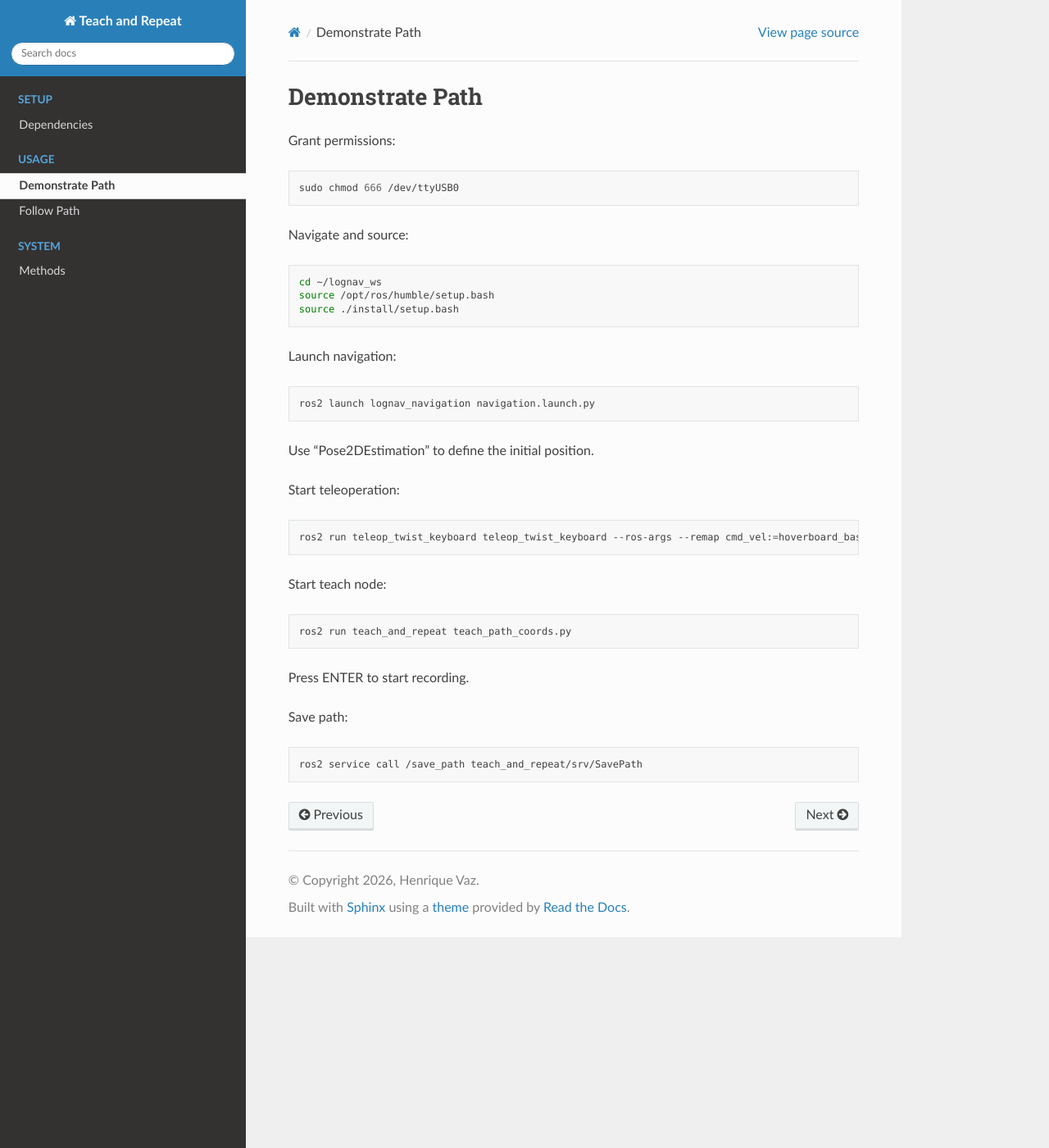
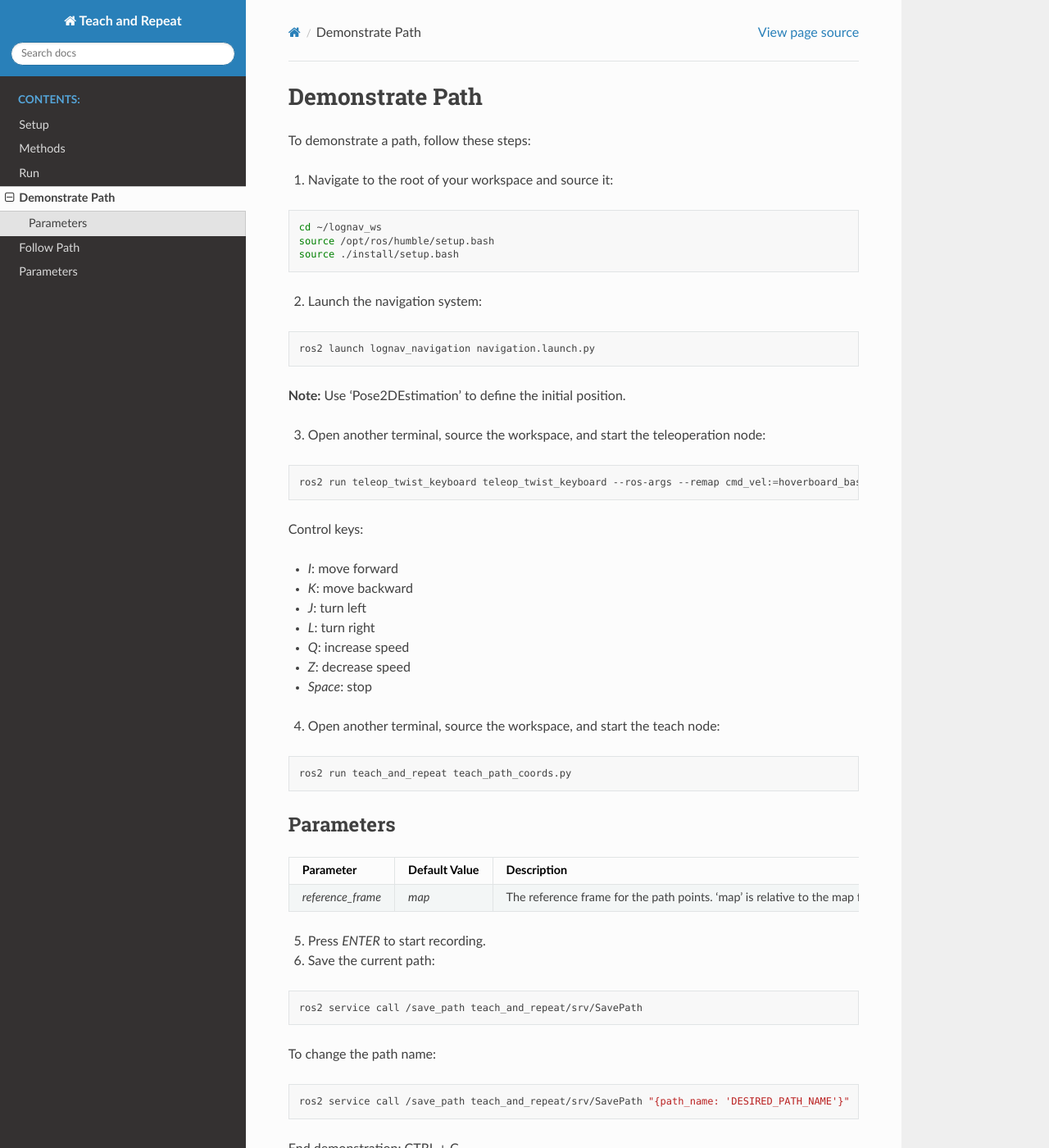
Before and after one commit to NavigationFURG/TeachandRepeat, a Sphinx documentation site: the page built from docs/demonstrate_path.rst, in a window 1280 px wide and 1400 px high. Shown: the whole window at 82% size. Built offline with Sphinx 7.4.7 and the Read the Docs theme 3.1.0, drawn with Linux system fonts in a browser that asks for light colours.

Commit message:
:memo: updated structure to documentation

```diff
--- a/docs/conf.py
+++ b/docs/conf.py
@@ -1,3 +1,7 @@
+import os
+import sys
+sys.path.insert(0, os.path.abspath('..'))
+
 # Configuration file for the Sphinx documentation builder.
 #
 # For the full list of built-in configuration values, see the documentation:
@@ -14,11 +18,15 @@ release = '0.1'
 # -- General configuration ---------------------------------------------------
 # https://www.sphinx-doc.org/en/master/usage/configuration.html#general-configuration
 
-extensions = ['myst_parser']
+extensions = [
+    'myst_parser',
+    'sphinx.ext.autodoc',
+    'sphinx.ext.napoleon',
+    'sphinx.ext.viewcode'
+]
 
 templates_path = ['_templates']
 exclude_patterns = ['_build', 'Thumbs.db', '.DS_Store']
-
 
 
 # -- Options for HTML output -------------------------------------------------
--- a/docs/demonstrate_path.rst
+++ b/docs/demonstrate_path.rst
@@ -1,13 +1,9 @@
 Demonstrate Path
 ================
 
-Grant permissions:
+To demonstrate a path, follow these steps:
 
-.. code-block:: bash
-
-   sudo chmod 666 /dev/ttyUSB0
-
-Navigate and source:
+1. Navigate to the root of your workspace and source it:
 
 .. code-block:: bash
 
@@ -15,30 +11,61 @@ Navigate and source:
    source /opt/ros/humble/setup.bash
    source ./install/setup.bash
 
-Launch navigation:
+2. Launch the navigation system:
 
 .. code-block:: bash
 
    ros2 launch lognav_navigation navigation.launch.py
 
-Use "Pose2DEstimation" to define the initial position.
+**Note:** Use 'Pose2DEstimation' to define the initial position.
 
-Start teleoperation:
+3. Open another terminal, source the workspace, and start the teleoperation node:
 
 .. code-block:: bash
 
    ros2 run teleop_twist_keyboard teleop_twist_keyboard --ros-args --remap cmd_vel:=hoverboard_base_controller/cmd_vel_unstamped
 
-Start teach node:
+Control keys:
+
+- `I`: move forward
+- `K`: move backward
+- `J`: turn left
+- `L`: turn right
+- `Q`: increase speed
+- `Z`: decrease speed
+- `Space`: stop
+
+4. Open another terminal, source the workspace, and start the teach node:
 
 .. code-block:: bash
 
    ros2 run teach_and_repeat teach_path_coords.py
 
-Press ENTER to start recording.
+Parameters
+----------
 
-Save path:
+.. list-table::
+   :header-rows: 1
+
+   * - Parameter
+     - Default Value
+     - Description
+   * - `reference_frame`
+     - `map`
+     - The reference frame for the path points. 'map' is relative to the map frame, 'odom' relative to the robot's odometry frame.
+
+5. Press `ENTER` to start recording.
+
+6. Save the current path:
 
 .. code-block:: bash
 
    ros2 service call /save_path teach_and_repeat/srv/SavePath
+
+To change the path name:
+
+.. code-block:: bash
+
+   ros2 service call /save_path teach_and_repeat/srv/SavePath "{path_name: 'DESIRED_PATH_NAME'}"
+
+End demonstration: CTRL + C
--- a/docs/dependencies.rst
+++ /dev/null
@@ -1,6 +0,0 @@
-Dependencies
-============
-
-- ROS 2 Humble
-- Ubuntu 22.04
-- Colcon Common Extensions
--- /dev/null
+++ b/docs/parameters.rst
@@ -0,0 +1,6 @@
+Parameters
+==========
+
+| Parameter         | Default Value | Description                                                                 |
+|-------------------|---------------|-----------------------------------------------------------------------------|
+| `reference_frame` | `map`         | The reference frame for the path points. 'map' is relative to the map frame, 'odom' relative to the robot's odometry frame. |
```
Also changed, not shown: docs/follow_path.rst (+5 -9 lines), docs/index.rst (+13 -14 lines), docs/methods.rst (+2 -8 lines), docs/run.rst (added, +8 -0 lines), docs/setup.rst (added, +14 -0 lines), .readthedocs.yaml.
